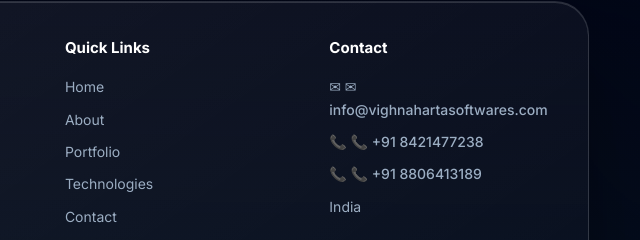
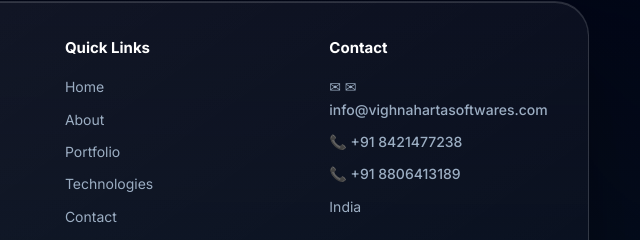
Before and after one commit to 8421477238/vighnahartasoftwares, a plain HTML site: page index.html in a window 1280 px wide. Shown: the part 11042-11282 px from the top of the page, 640-1280 px from the left. Drawn offline with Linux system fonts and the light colour scheme.

Commit message:
change also now the call icon

```diff
--- a/index.html
+++ b/index.html
@@ -1280,11 +1280,11 @@
 </a>
 
 <a href="tel:+918421477238" class="footer-contact-link">
-    📞 +91 8421477238
+     +91 8421477238
 </a>
 
 <a href="tel:+918806413189" class="footer-contact-link">
-    📞 +91 8806413189
+    +91 8806413189
 </a>
 <a href="#">
 India
```
